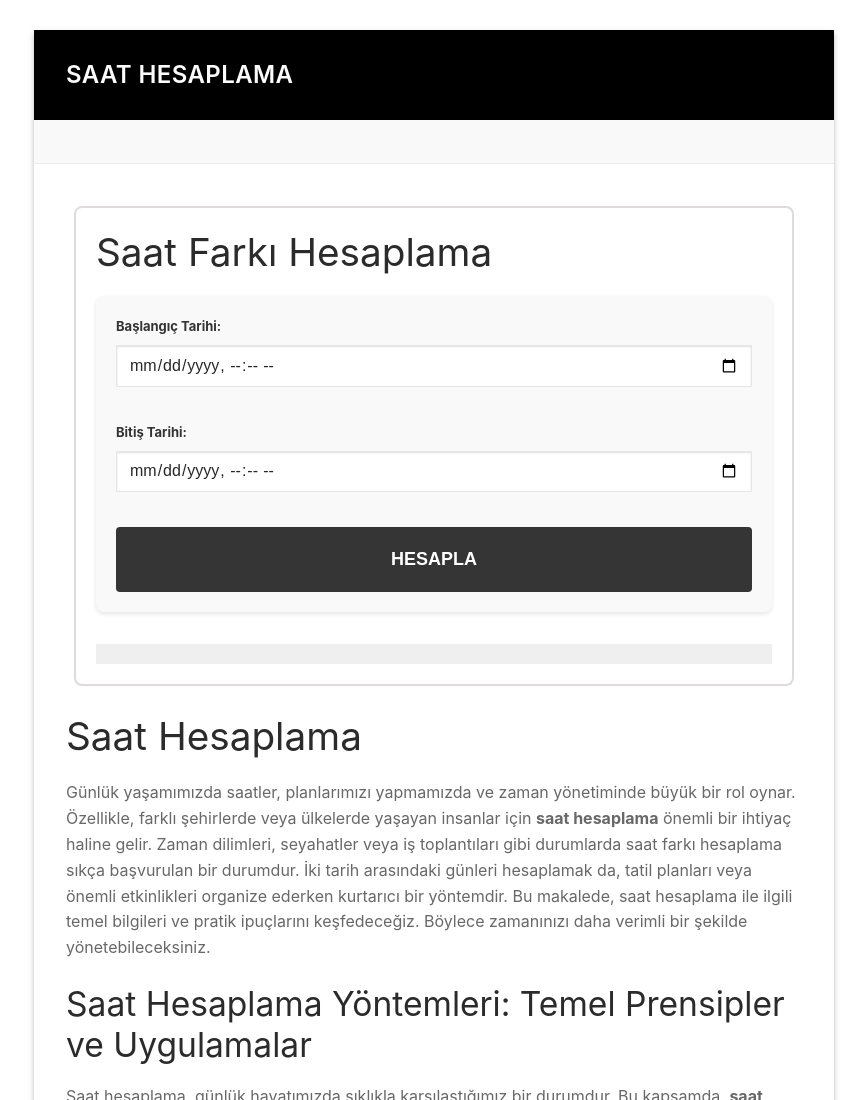
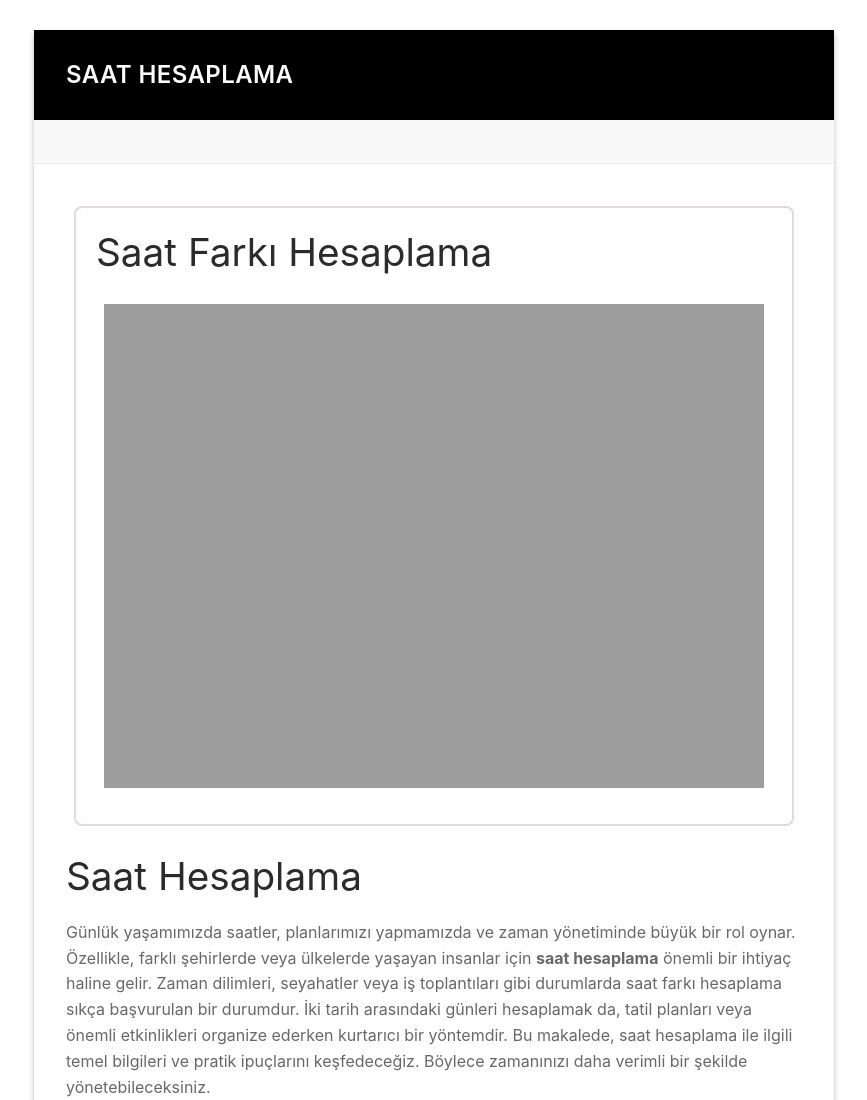
Before and after one commit to saathesaplama/saathesaplama.github.io, a plain HTML site: page index.html in a window 1280 px wide. Shown: the top 1100 px of the page, without its empty margins (206-1073 px from the left). Drawn offline with Linux system fonts and the light colour scheme; files that its build step writes are made by us from their sources.

Commit message:
Add files via upload

```diff
--- a/index.html
+++ b/index.html
@@ -177,19 +177,8 @@ window._wpemojiSettings = {"baseUrl":"https:\/\/s.w.org\/images\/core\/emoji\/15
 
 
 	   <h1>Saat Farkı Hesaplama</h1>
-        <form id="timeForm" onsubmit="return calculateTime(event)">
-            <div class="form-group">
-                <label for="startDate">Başlangıç Tarihi:</label>
-                <input type="datetime-local" id="startDate" name="startDate" required>
-            </div>
-            <div class="form-group">
-                <label for="endDate">Bitiş Tarihi:</label>
-                <input type="datetime-local" id="endDate" name="endDate" required>
-            </div>
-            <button id="button23" type="submit">Hesapla</button>
-        </form>
 
-        <div id="result" class="result"></div>
+  <iframe src="saat.html" style="width: 100%; height: 500px; overflow: hidden; border: none;" scrolling="no"></iframe>
 
 
     </div>
@@ -228,49 +217,6 @@ var Customify_JS = {"is_rtl":"","css_media_queries":{"all":"%s","desktop":"%s","
 /* ]]> */
 </script>
 <script type="text/javascript" src="wp-content/themes/customify/assets/js/theme.min.js?ver=0.4.5" id="customify-themejs-js"></script>
-<script>
-        function calculateTime(event) {
-            event.preventDefault(); // Formun varsayılan davranışını engelle
-
-            const startDateInput = document.getElementById('startDate').value;
-            const endDateInput = document.getElementById('endDate').value;
-
-            // Boşluk kontrolü ve tarihlerin geçerliliği
-            if (!startDateInput || !endDateInput) {
-                alert('Lütfen tüm alanları doldurun.');
-                return false;
-            }
-
-            const startDate = new Date(startDateInput);
-            const endDate = new Date(endDateInput);
-
-            if (endDate < startDate) {
-                alert('Bitiş tarihi başlangıç tarihinden önce olamaz.');
-                return false;
-            }
-
-            const diff = endDate - startDate; // Milisaniye cinsinden fark
-
-            const seconds = Math.floor(diff / 1000);
-            const minutes = Math.floor(seconds / 60);
-            const hours = Math.floor(minutes / 60);
-            const days = Math.floor(hours / 24);
-
-            const totalHours = hours;
-            const totalMinutes = minutes;
-            const totalSeconds = seconds;
-
-            const result = `
-                <p>Süre : ${days} gün ${hours % 24} saat ${minutes % 60} dakika</p>
-                <p>Saat : ${totalHours.toLocaleString('tr-TR')} saat</p>
-                <p>Dakika : ${totalMinutes.toLocaleString('tr-TR')} dakika</p>
-                <p>Saniye : ${totalSeconds.toLocaleString('tr-TR')} saniye</p>
-            `;
-
-            document.getElementById('result').innerHTML = result;
-            return false; // Formun sayfayı yeniden yüklemesini engelle
-        }
-    </script>
 
 
 </body>
```
Also changed, not shown: saat.html (added, +6 -0 lines).
